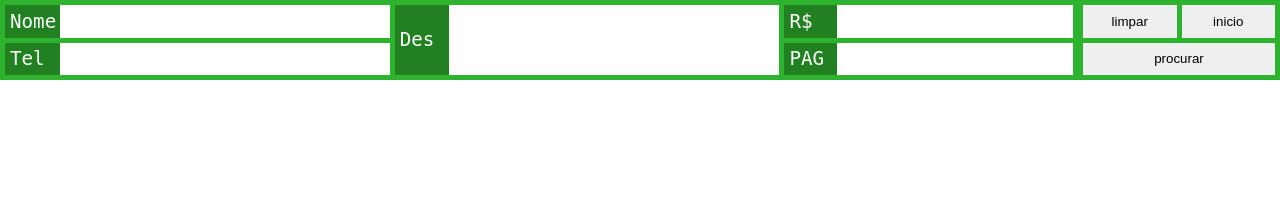
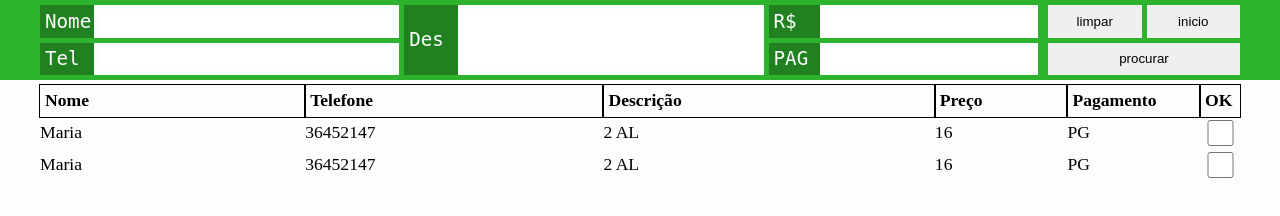
Before and after one commit to LucioCarvalhoDev/sit-almeida, a plain HTML site: page front/index.html in a window 1280 px wide. Drawn offline with Linux system fonts and the light colour scheme; a web font is replaced by a local one.

Commit message:
html + css basicos da tabela

```diff
--- a/front/css/global.css
+++ b/front/css/global.css
@@ -12,3 +12,8 @@
 * {
     box-sizing: border-box;
 }
+
+.container {
+    max-width: 1200px;
+    width: 100%;
+}
--- /dev/null
+++ b/front/css/main.css
@@ -0,0 +1,47 @@
+.m {
+    display: flex;
+    margin-top: 5px;
+    justify-content: center;
+    position: absolute;
+    top: 5rem;
+    width: 100%;
+    min-height: calc(100% - 5rem);
+    background-color: var(--white);
+}
+
+
+.m_table {
+    display: grid;
+    grid-template-rows: 2rem 1fr;
+    font-size: 1.1rem;
+}
+
+.m_table_columns {
+    font-weight: bold;
+}
+
+.m_table_orders {
+    display: grid;
+    grid-template-rows: repeat(auto-fill, 2rem);
+}
+
+.m_table_columns,
+.m_table_orders_order {
+    display: grid;
+    height: 2rem;
+    grid-template-columns:
+    .8fr .9fr 1fr .4fr .4fr 2.5rem;
+}
+
+.m_table_columns_title {
+    display: flex;
+    justify-content: flex-start;
+    align-items: center;
+    outline: 1px solid black;
+    padding: 5px;
+}
+
+.m_table_orders_order_field {
+    display: flex;
+    align-items: center;
+}
--- a/front/index.html
+++ b/front/index.html
@@ -9,6 +9,7 @@
     <link rel="stylesheet" href="./css/reset.css">
     <link rel="stylesheet" href="./css/global.css">
     <link rel="stylesheet" href="./css/header.css">
+    <link rel="stylesheet" href="./css/main.css">
 
     <title>sit-almeida</title>
 </head>
@@ -16,7 +17,7 @@
 <body>
 
     <header class="h">
-        <form action="" class="h_form">
+        <form action="" class="h_form container">
             <section class="h_form_filters">
 
                 <div class="h_form_filters_cont h_form_filters_cont--name">
@@ -63,6 +64,39 @@
         </form>
     </header>
 
+    <main class="m">
+
+        <div class="m_table container">
+            <div class="m_table_columns">
+                <span class="m_table_columns_title">Nome</span>
+                <span class="m_table_columns_title">Telefone</span>
+                <span class="m_table_columns_title">Descrição</span>
+                <span class="m_table_columns_title">Preço</span>
+                <span class="m_table_columns_title">Pagamento</span>
+                <span class="m_table_columns_title">OK</span>
+            </div>
+            <div class="m_table_orders">
+                <div class="m_table_orders_order">
+                    <span class="m_table_orders_order_field">Maria</span>
+                    <span class="m_table_orders_order_field">36452147</span>
+                    <span class="m_table_orders_order_field">2 AL</span>
+                    <span class="m_table_orders_order_field">16</span>
+                    <span class="m_table_orders_order_field">PG</span>
+                    <input type="checkbox" class="m_table_orders_order_field">
+                </div>
+                <div class="m_table_orders_order">
+                    <span class="m_table_orders_order_field">Maria</span>
+                    <span class="m_table_orders_order_field">36452147</span>
+                    <span class="m_table_orders_order_field">2 AL</span>
+                    <span class="m_table_orders_order_field">16</span>
+                    <span class="m_table_orders_order_field">PG</span>
+                    <input type="checkbox" class="m_table_orders_order_field">
+                </div>
+            </div>
+
+        </div>
+    </main>
+
 </body>
 
 </html>
```
